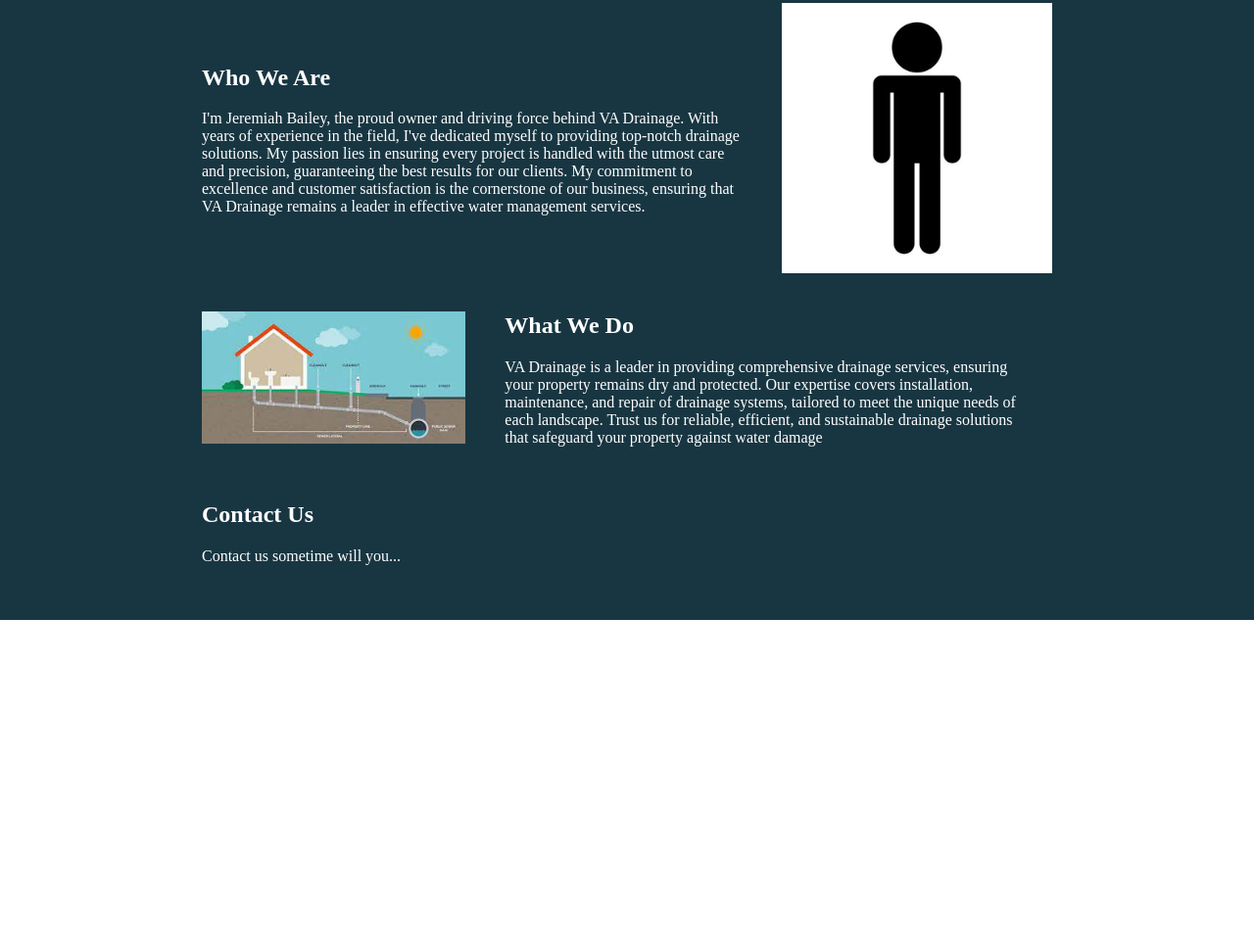
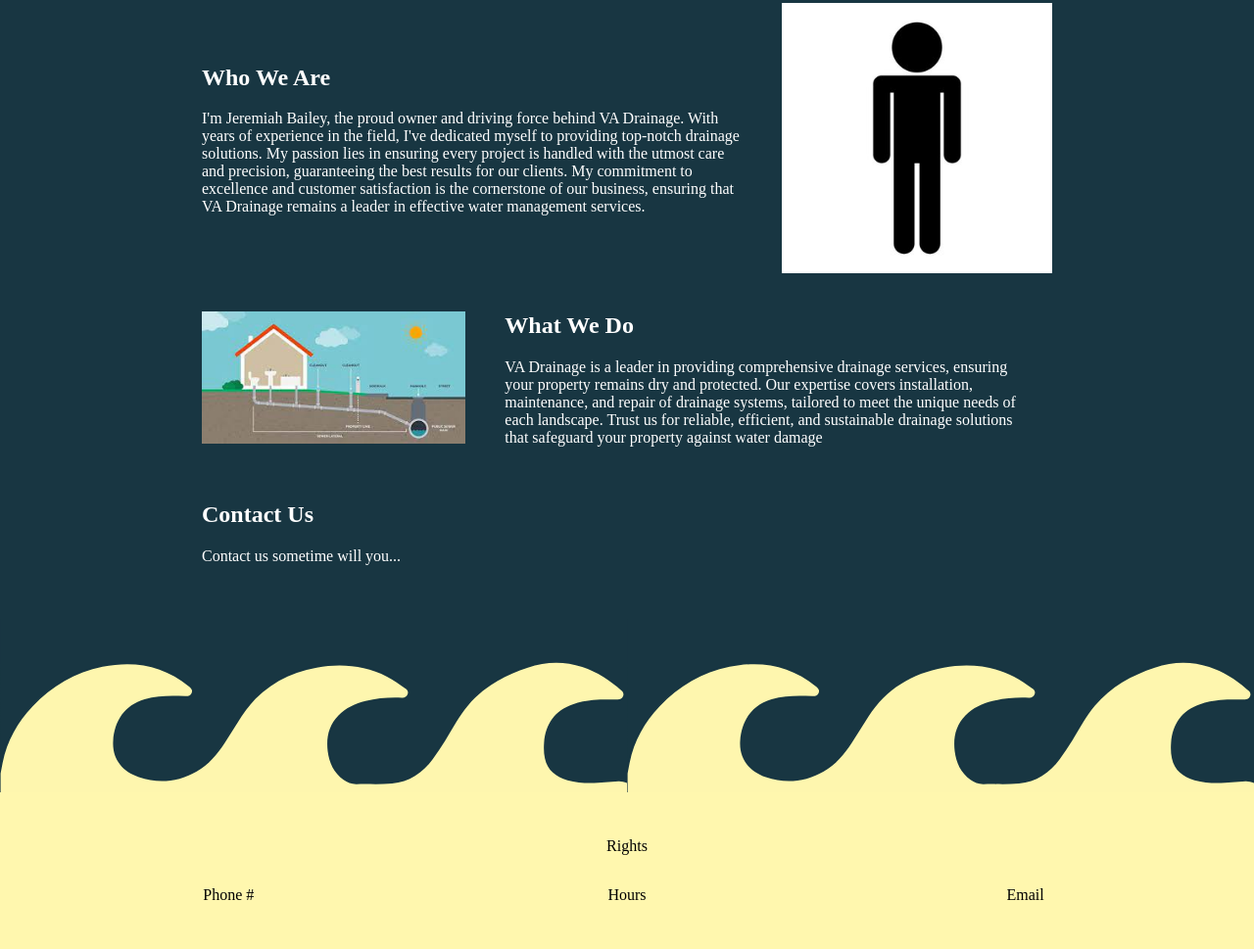
Before and after one commit to nsfogg/va-drainage, a plain HTML site: page src/index.html in a window 1280 px wide. Shown: the part 441-1410 px from the top of the page at 98% size. Before the commit the page ends 1074 px from the top, so only its background shows below. Drawn offline with Linux system fonts and the light colour scheme.

Commit message:
initial waves footer design

```diff
--- a/src/css/styles.css
+++ b/src/css/styles.css
@@ -242,3 +242,46 @@ h1 {
     visibility: visible;
     transform: translateY(-50%) translateX(0); /* Add this for the transition effect */
 }
+
+/* Two image containers */
+.column2 {
+  float: left;
+  width: 50%;
+  margin: 0;
+  margin-top: -1px;
+}
+
+.wave-row {
+  background-color: #183642;
+}
+
+/* Clear floats after image containers */
+.wave-row::after {
+  content: "";
+  clear: both;
+  display: table;
+}
+
+/* Three image containers */
+.column3 {
+  float: left;
+  width: 33.33%;
+}
+
+/* Clear floats after image containers */
+.row::after {
+  content: "";
+  clear: both;
+  display: table;
+}
+
+img {
+  border: 0;
+}
+
+.yellow-background {
+  background-color: #FFF7AE;
+  color: black;
+  padding: 30px;
+  text-align: center;
+}
--- a/src/index.html
+++ b/src/index.html
@@ -63,6 +63,37 @@
 
     <footer>
         <!-- Footer content -->
+        <div>
+          <div class="wave-row">
+            <div class="column2">
+              <img src="/src/assets/page-content/wave.svg" alt="Waves SVG" style="width:100%; display: block; margin: 0; padding: 0;"/>
+            </div><div class="column2">
+              <img src="/src/assets/page-content/wave.svg" alt="Waves SVG" style="width:100%; display: block; margin: 0; padding: 0;"/>
+            </div>
+          </div>
+          <div class="yellow-background">
+            <p>
+              Rights
+            </p>
+            <div class="row">
+              <div class="column3">
+                <p>
+                  Phone #
+                </p>
+              </div>
+              <div class="column3">
+                <p>
+                  Hours
+                </p>
+              </div>
+              <div class="column3">
+                <p>
+                  Email
+                </p>
+              </div>
+            </div>
+          </div>
+        </div>
     </footer>
 
     <script src="/src/js/script.js"></script>
```
Also changed, not shown: src/assets/page-content/wave.svg (added), 3 other files.
